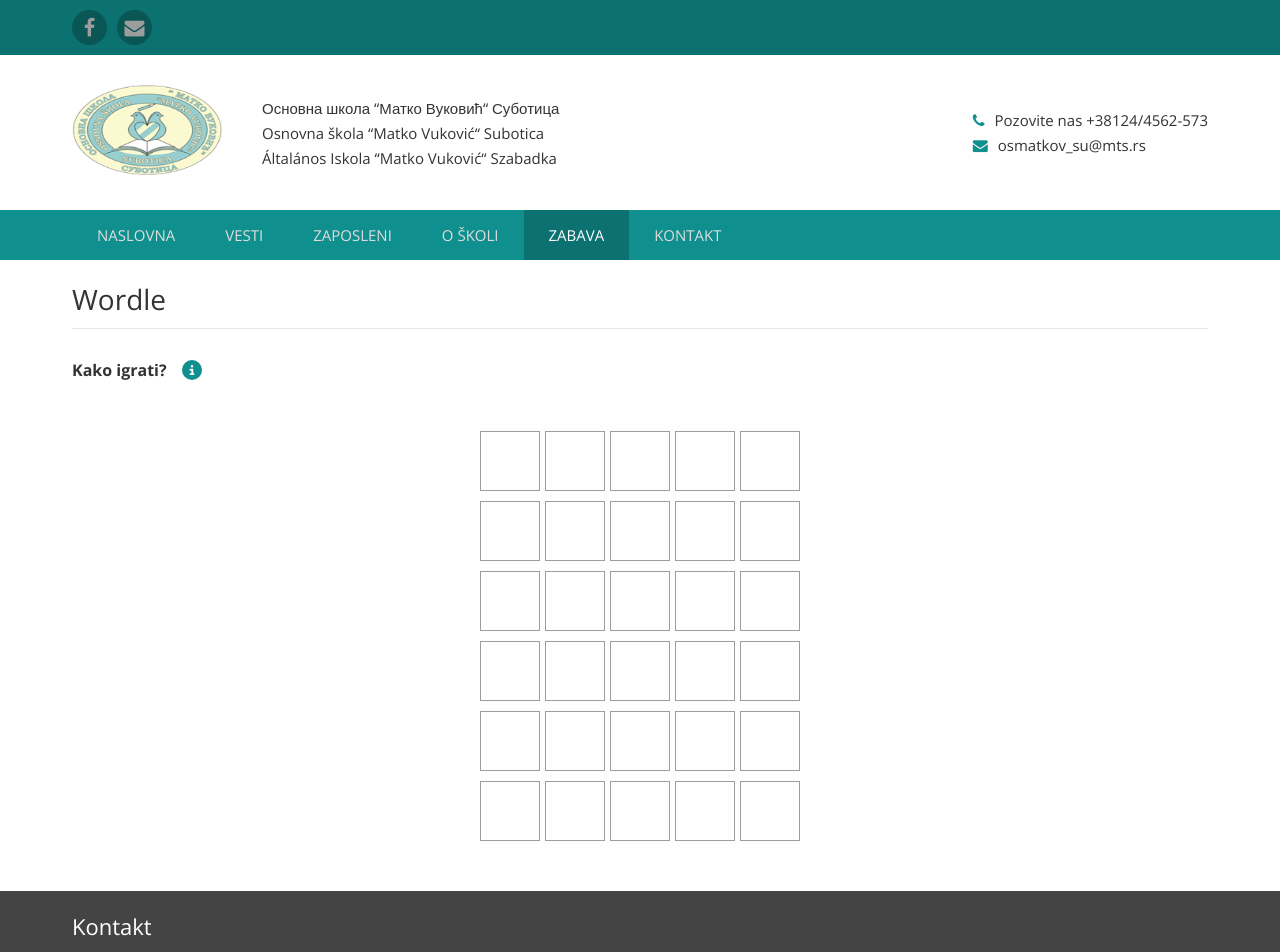
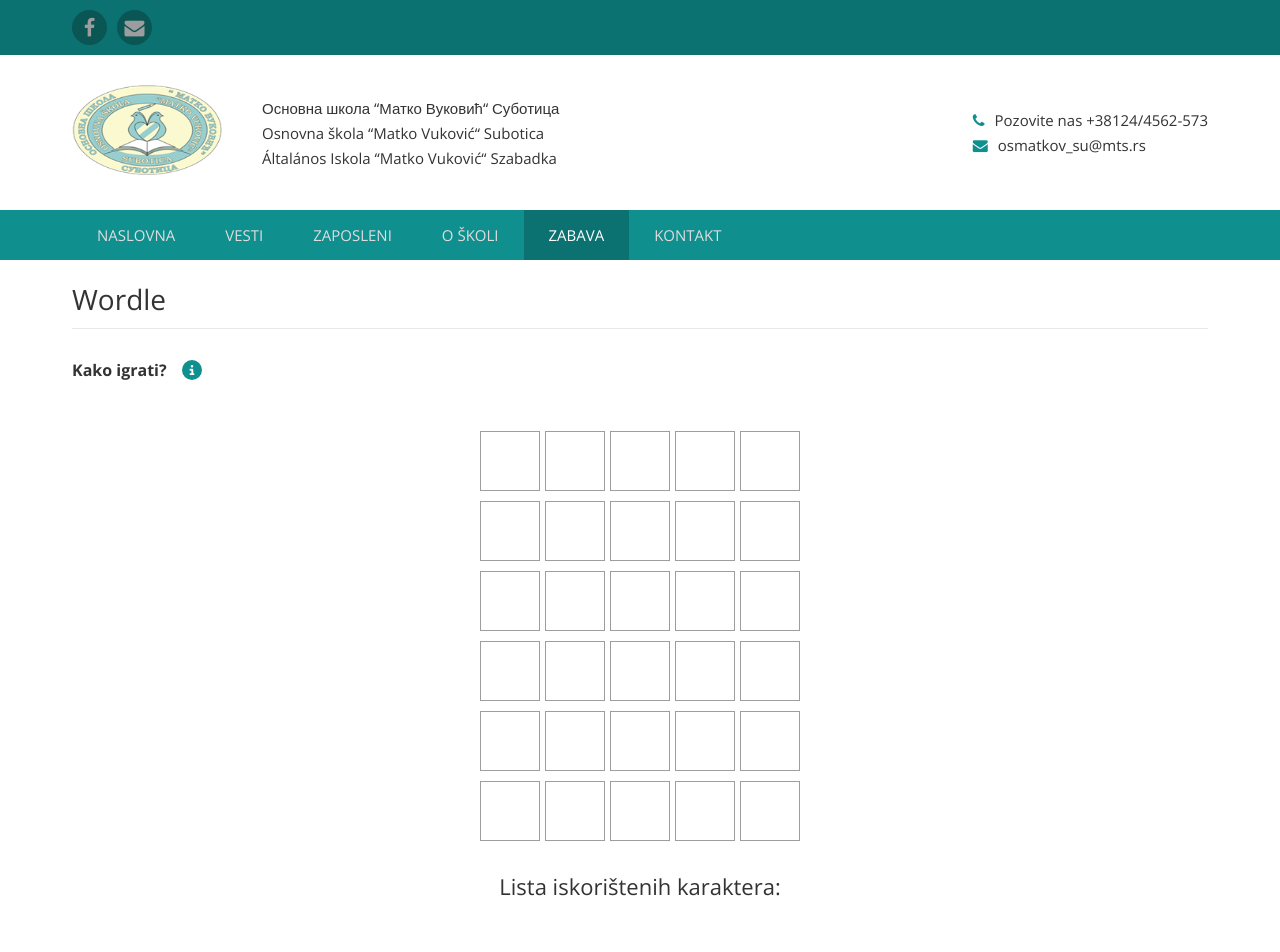
Before and after one commit to BojanIstvancic/matko-vukovic, a Next.js app: page /zabava in a window 1280 px wide. Shown: the top 952 px of the page. Built offline with nearby package versions, Linux system fonts and the light colour scheme.

Commit message:
add used letters logic

```diff
--- a/src/components/wordle/Grid.tsx
+++ b/src/components/wordle/Grid.tsx
@@ -1,7 +1,9 @@
 import styled from "styled-components";
 import Row from "./Row";
 
-const StyledGrid = styled.div``;
+const StyledGrid = styled.div`
+  margin-bottom: 20px;
+`;
 
 export interface GridProps {
   guesses: any[];
--- /dev/null
+++ b/src/components/wordle/UsedLetters.tsx
@@ -0,0 +1,64 @@
+import { memo } from "react";
+import styled from "styled-components";
+
+const StyledUsedLetters = styled.div`
+  text-align: center;
+`;
+const UsedLetterWrapper = styled.div`
+  display: flex;
+  flex-wrap: wrap;
+
+  max-width: 330px;
+`;
+
+const UsedLetter = styled.div`
+  width: 40px;
+  height: 40px;
+  margin-right: 5px;
+  margin-bottom: 5px;
+
+  display: flex;
+  align-items: center;
+  justify-content: center;
+
+  font-size: 30px;
+  font-weight: 700;
+  border: 1px solid var(--gray-300);
+  text-transform: uppercase;
+  color: var(--white);
+  background-color: var(--gray-300);
+
+  animation-name: animate;
+  animation-duration: 500ms;
+
+  @keyframes animate {
+    from {
+      background-color: var(--white);
+    }
+  }
+
+  @media (min-width: 600px) {
+    width: 60px;
+    height: 60px;
+  }
+`;
+
+const UsedLetters: React.FC<{ usedLetters: string[] }> = ({ usedLetters }) => {
+  const uniqueLetters = Array.from(new Set(usedLetters));
+
+  return (
+    <StyledUsedLetters>
+      <h3>Lista iskorištenih karaktera:</h3>
+      <UsedLetterWrapper>
+        {!!uniqueLetters.length &&
+          uniqueLetters
+            .sort()
+            .map((letter, index) => (
+              <UsedLetter key={index}>{letter}</UsedLetter>
+            ))}
+      </UsedLetterWrapper>
+    </StyledUsedLetters>
+  );
+};
+
+export default memo(UsedLetters);
--- a/src/components/wordle/Wordle.tsx
+++ b/src/components/wordle/Wordle.tsx
@@ -3,6 +3,7 @@ import useWordle from "./useWordle";
 
 import Grid from "./Grid";
 import GameOverModal from "./GameOverModal";
+import UsedLetters from "./UsedLetters";
 
 import styled from "@emotion/styled";
 
@@ -10,7 +11,8 @@ const StyledWordle = styled.div`
   margin: 0 auto;
 
   display: flex;
-  justify-content: center;
+  align-items: center;
+  flex-direction: column;
 
   padding: 40px;
 `;
@@ -20,7 +22,7 @@ export interface WordleProps {
 }
 
 const Wordle: React.FC<WordleProps> = ({ solution }) => {
-  const { handleKeyUp, guesses, currentWord, turn, isCorrect } =
+  const { handleKeyUp, guesses, currentWord, turn, isCorrect, usedLetters } =
     useWordle(solution);
 
   useEffect(() => {
@@ -32,11 +34,12 @@ const Wordle: React.FC<WordleProps> = ({ solution }) => {
 
     return () => window.removeEventListener("keyup", handleKeyUp);
   }, [handleKeyUp, isCorrect, turn]);
-  console.log(solution);
+
   return (
     <StyledWordle>
       <Grid guesses={guesses} currentWord={currentWord} turn={turn} />
       <GameOverModal isCorrect={isCorrect} turn={turn} solution={solution} />
+      <UsedLetters usedLetters={usedLetters} />
     </StyledWordle>
   );
 };
--- a/src/components/wordle/useWordle.ts
+++ b/src/components/wordle/useWordle.ts
@@ -6,6 +6,7 @@ const useWordle = (solution: string) => {
   const [turn, setTurn] = useState(0);
   const [isCorrect, setIsCorrect] = useState(false)
   const availableLetters = "abcčćdđefghijklmnoprsštuvzž".split("");
+  const [usedLetters, setUsedLetters] = useState<string[]>([]);
 
   const formatGuesses = () => {
     const guessAttempt = [...Array(5)].map((_, index) => {
@@ -27,6 +28,7 @@ const useWordle = (solution: string) => {
   }
 
   const checkIfGameIsOver = () => {
+    setUsedLetters((previous) => [...previous,...currentWord.split("")])
     setGuesses(formatGuesses())
     setCurrentWord("");
     setTurn((previous) =>  previous + 1)
@@ -59,7 +61,7 @@ const useWordle = (solution: string) => {
     }
   }
 
-  return { handleKeyUp, guesses, currentWord, turn, isCorrect }
+  return { handleKeyUp, guesses, currentWord, turn, isCorrect, usedLetters }
 }
 
 export default useWordle;
```
